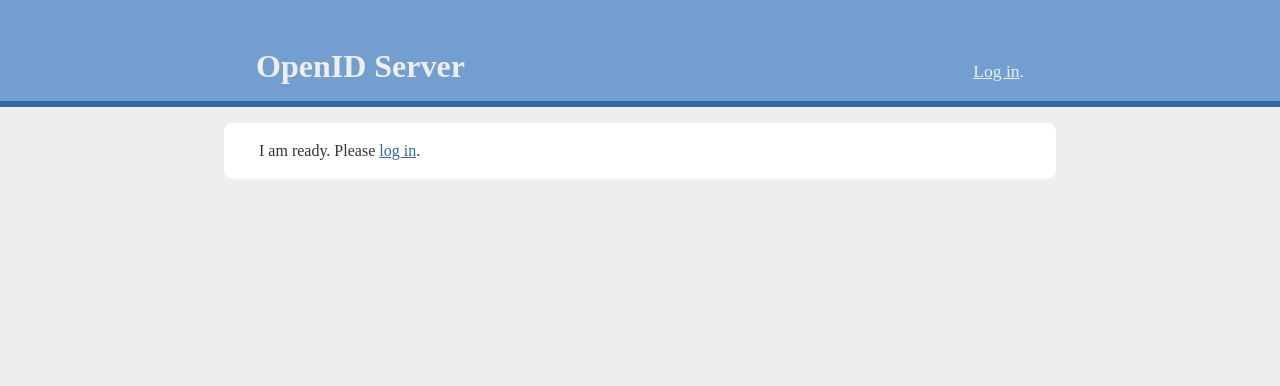
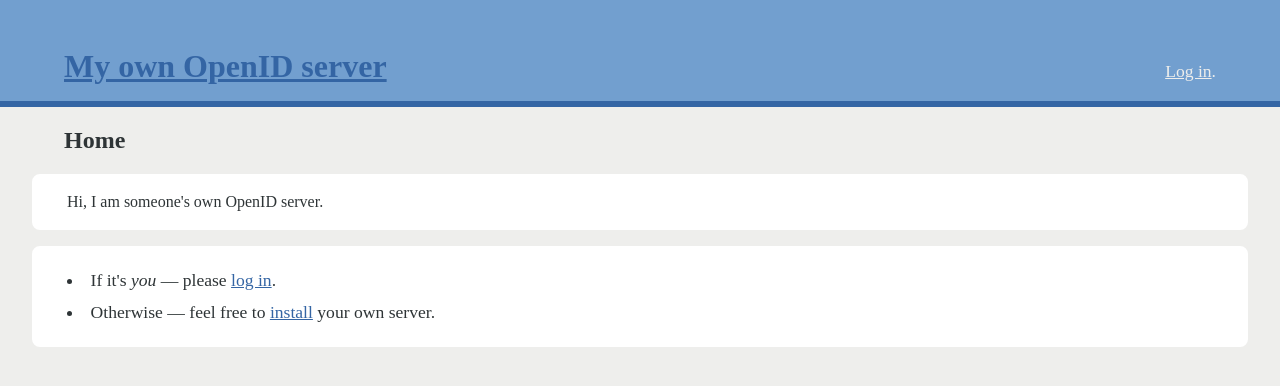
Before and after one commit to yottatsa/ownopenidserver, a Python web app: template openidserver/templates/base.html in a window 1280 px wide. Shown: the top 386 px of the page. Run offline with Jinja, Linux system fonts and the light colour scheme; the template is opened without the code that fills it, so the values that code supplies are empty.

Commit message:
Add home link and intro page

```diff
--- a/openidserver/openidserver.py
+++ b/openidserver/openidserver.py
@@ -435,6 +435,7 @@ class WebOpenIDIndex(WebHandler):
     def request(self):
         web.header('Content-type', 'text/html')
         return render.base(
+                home_url=_secure_homedomain(web.ctx) + web.url('/'),
                 logged_in=session.logged_in,
                 login_url=_secure_homedomain(web.ctx) + web.url('/account/login'),
                 logout_url=_secure_homedomain(web.ctx) + web.url('/account/logout'),
@@ -487,6 +488,7 @@ class WebOpenIDLogin(WebHandler):
 
         web.header('Content-type', 'text/html')
         return render.login(
+                home_url=_secure_homedomain(web.ctx) + web.url('/'),
                 logged_in=session.logged_in,
                 login_url=_secure_homedomain(web.ctx) + web.url('/account/login'),
                 logout_url=_secure_homedomain(web.ctx) + web.url('/account/logout'),
@@ -541,6 +543,7 @@ class WebOpenIDChangePassword(WebHandler):
 
         web.header('Content-type', 'text/html')
         return render.password(
+                home_url=_secure_homedomain(web.ctx) + web.url('/'),
                 logged_in=session.logged_in,
                 logout_url=_secure_homedomain(web.ctx) + web.url('/account/logout'),
                 change_password_url=_secure_homedomain(web.ctx) + web.url('/account/change_password'),
@@ -570,6 +573,7 @@ class WebOpenIDTrusted(WebHandler):
 
         web.header('Content-type', 'text/html')
         return render.trusted(
+                home_url=_secure_homedomain(web.ctx) + web.url('/'),
                 logged_in=session.logged_in,
                 logout_url=_secure_homedomain(web.ctx) + web.url('/account/logout'),
                 change_password_url=_secure_homedomain(web.ctx) + web.url('/account/change_password'),
@@ -601,6 +605,7 @@ class WebOpenIDTrustedDelete(WebHandler):
 
         web.header('Content-type', 'text/html')
         return render.trusted_confirm(
+                home_url=_secure_homedomain(web.ctx) + web.url('/'),
                 logged_in=session.logged_in,
                 logout_url=_secure_homedomain(web.ctx) + web.url('/account/logout'),
                 change_password_url=_secure_homedomain(web.ctx) + web.url('/account/change_password'),
@@ -722,6 +727,7 @@ class WebOpenIDDecision(WebHandler):
 
                 web.header('Content-type', 'text/html')
                 return render.verify(
+                        home_url=_secure_homedomain(web.ctx) + web.url('/'),
                         logged_in=session.logged_in,
                         logout_url=_secure_homedomain(web.ctx) + web.url('/account/logout'),
                         change_password_url=_secure_homedomain(web.ctx) + web.url('/account/change_password'),
--- a/openidserver/templates/base.html
+++ b/openidserver/templates/base.html
@@ -35,7 +35,7 @@
 				display: block;
 
 				margin: 0;
-				padding-left: 20%; padding-right: 20%;
+				padding-left: 5%; padding-right: 5%;
 			}
 
 			h1 {
@@ -51,7 +51,7 @@
 				display: block;
 				float: right;
 
-				margin-top: -2.6em; margin-right: 20%;
+				margin-top: -2.6em; margin-right: 5%;
 
 				font-size: 1.1em;
 			}
@@ -143,24 +143,28 @@
 {% endblock %}
 	</head>
     <body>
-		<h1>OpenID Server</h1>{% if logged_in==True %}
+		<h1><a href="{{ home_url }}">My own OpenID server</a></h1>{% if logged_in==True %}
 
 		<p id="loggedin">Logged in. <a href="{{ logout_url }}">Log out</a>, <a href="{{ change_password_url }}">Change password</a>.</p>{% else %}
 		<p id="signin"><a href="{{ login_url }}">Log in</a>.</p>{% endif %}
 
 		<div id="main">{% if logged_in==True and no_password==True %}
 
-			<p class="message">First of all you need to <a href="{{ change_password_url }}">set up you access password</a>.</p>{% endif %}{% block content %}{% if logged_in==True %}
+			<p class="message">First of all you need to <a href="{{ change_password_url }}">set up you access password</a>.</p>{% endif %}{% block content %}
 
 			<h2>Home</h2>
-			<p>Hi, I am your own OpenID server.</p>
+			<p>Hi, I am {% if logged_in==True %}your{% else %}someone's{% endif %} own OpenID server.</p>
 			<ul id="options">
+                        {% if logged_in==True %}
 				<li><a href="{{ logout_url }}">log out from here</a></li>
 				<li><a href="{{ change_password_url }}">change access password</a></li>
 				<li><a href="{{ check_trusted_url }}">check trusted list</a></li>
-			</ul>{% else %}
-			<p>I am ready. Please <a href="{{ login_url }}">log in</a>.</p>
+			{% else %}
+				<li>If it's <em>you</em> &mdash;
+			            please <a href="{{ login_url }}">log in</a>.</li>
+				<li>Otherwise &mdash; feel free to <a target="_blank" href="https://github.com/thedod/ownopenidserver#readme">install</a> your own server.</li>
 			{% endif %}
+			</ul>
 {% endblock %}
 		</div>
 	</body>
```
